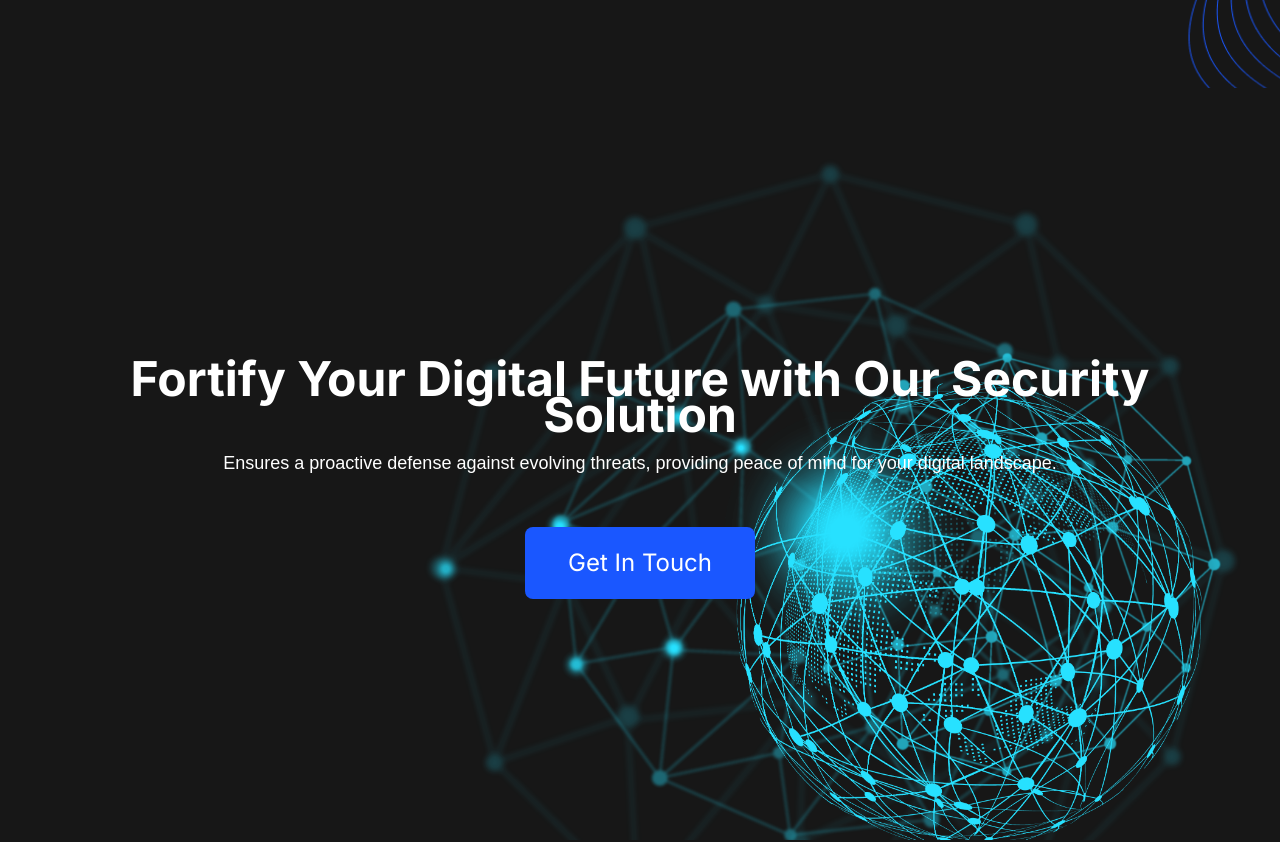
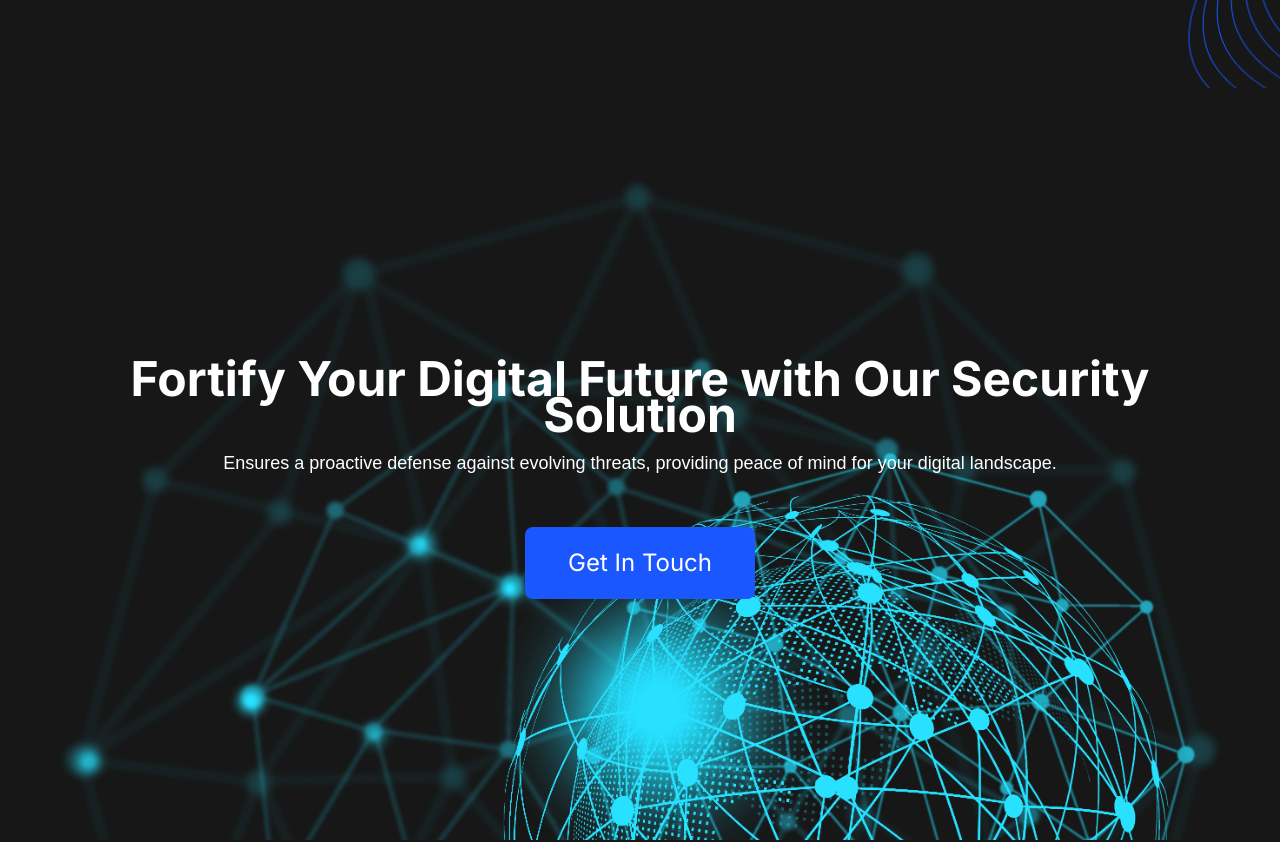
Before and after one commit to PandjiBayu/stasec, a Next.js app: page /about in a window 1280 px wide. Shown: the part 2200-3042 px from the top of the page. Built offline with nearby package versions, Linux system fonts and the light colour scheme; a web font is replaced by a local one.

Commit message:
footer container update

```diff
--- a/src/components/footer/footer-container.js
+++ b/src/components/footer/footer-container.js
@@ -6,10 +6,9 @@ const FooterContainer = () => {
     <div className="relative z-0">
       <div className="flex items-center justify-center h-[720px] mt-8">
         <div
-          className="absolute top-0 bottom-0 left-0 right-0 content-bg-9 bg-no-repeat bg-right-top bg-cover"
+          className="absolute top-0 bottom-0 left-0 bg-right-top bg-no-repeat bg-cover right-[-560px] md:right-0 content-bg-9 md:bg-70"
           style={{
             backgroundImage: "url(/contact-bg.png)",
-            backgroundSize: "70%",
           }}
         />
         <div className="relative z-10 flex flex-col items-center p-6 md:p-20 sm:p-10">
--- a/tailwind.config.js
+++ b/tailwind.config.js
@@ -12,6 +12,9 @@ module.exports = {
         'gradient-conic':
           'conic-gradient(from 180deg at 50% 50%, var(--tw-gradient-stops))',
       },
+      backgroundSize: {
+        '70%': '70%',
+      },
       colors:{
         "header-bg":"#171717"
        },
```
